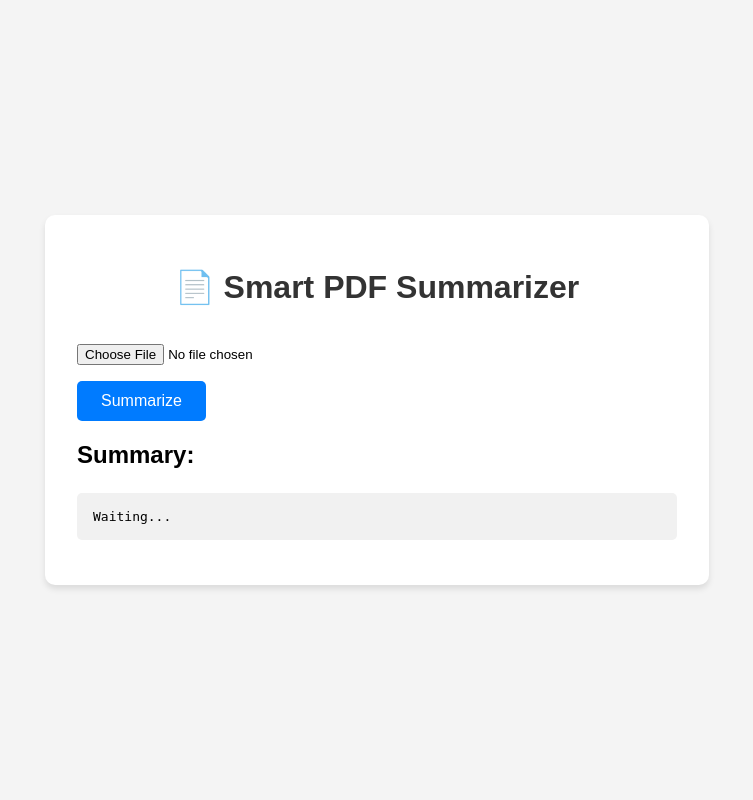
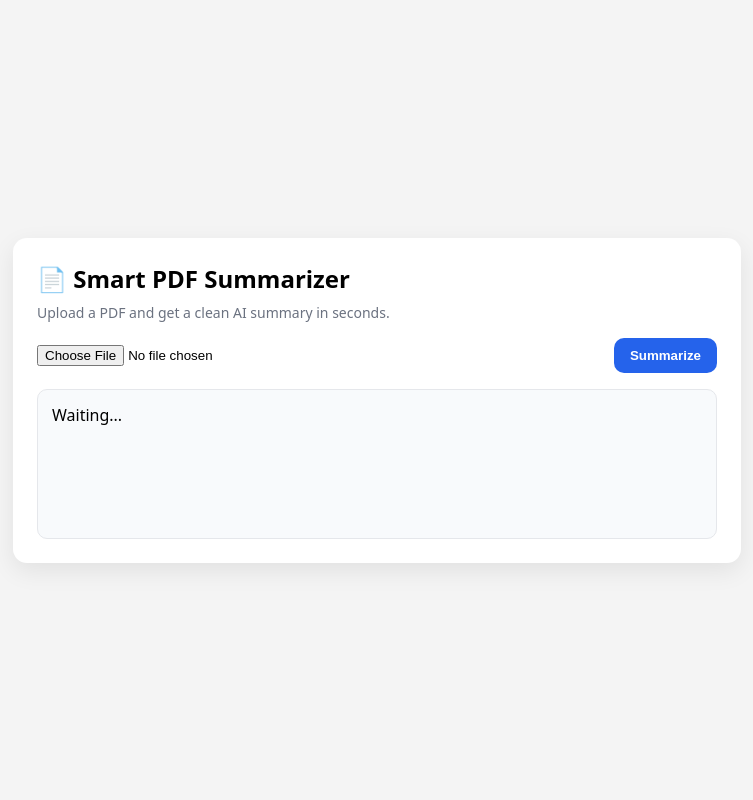
Before and after one commit to DipayanAwsm/pdf_summarizer_api, a FastAPI app: page / in a window 1280 px wide. Shown: the whole page, without its empty margins (263-1016 px from the left). Run offline with FastAPI, Linux system fonts and the light colour scheme.

Commit message:
updatting the index.html for the end point

```diff
--- a/app/main.py
+++ b/app/main.py
@@ -1,25 +1,30 @@
 import os
-import subprocess
 from fastapi import FastAPI, UploadFile, File, Request
 from fastapi.responses import HTMLResponse
-from fastapi.middleware.cors import CORSMiddleware
 from fastapi.templating import Jinja2Templates
+# If you host the frontend elsewhere and truly need CORS, uncomment below:
+# from fastapi.middleware.cors import CORSMiddleware
+
 from app.summarizer import extract_text_from_pdf, summarize_text
 
 app = FastAPI()
 
-app.add_middleware(
-    CORSMiddleware,
-    allow_origins=["*"],
-    allow_credentials=True,
-    allow_methods=["*"],
-    allow_headers=["*"],
-)
+# ❗ Only add CORS if your frontend runs on a different domain.
+# For same-origin (your case on Render), you don't need CORS at all.
+# app.add_middleware(
+#     CORSMiddleware,
+#     allow_origins=["https://pdf-summarizer-api-83l1.onrender.com"],
+#     allow_credentials=False,
+#     allow_methods=["*"],
+#     allow_headers=["*"],
+# )
 
 templates = Jinja2Templates(directory="templates")
 
-BASE_DIR = os.path.dirname(os.path.abspath(__file__))
-SUMMARY_DIR = os.path.join(BASE_DIR, "summaries")
+# Paths: summaries/ lives at project root (one level above /app)
+APP_DIR = os.path.dirname(os.path.abspath(__file__))
+PROJECT_ROOT = os.path.dirname(APP_DIR)
+SUMMARY_DIR = os.path.join(PROJECT_ROOT, "summaries")
 os.makedirs(SUMMARY_DIR, exist_ok=True)
 
 @app.get("/", response_class=HTMLResponse)
@@ -29,25 +34,26 @@ async def serve_home(request: Request):
 @app.post("/summarize-pdf/")
 async def summarize_pdf(file: UploadFile = File(...)):
     try:
-        original_filename = file.filename
-        temp_pdf_path = os.path.join(SUMMARY_DIR, original_filename)
-
-        with open(temp_pdf_path, "wb") as f:
+        original_filename = file.filename or "uploaded.pdf"
+        # Save PDF into summaries/
+        pdf_path = os.path.join(SUMMARY_DIR, original_filename)
+        with open(pdf_path, "wb") as f:
             f.write(await file.read())
 
-        text = extract_text_from_pdf(temp_pdf_path)
-        if not text:
+        text = extract_text_from_pdf(pdf_path)
+        if not text.strip():
             return {"summary": "No readable text found in PDF."}
 
         summary = summarize_text(text)
+
+        # Save summary .txt alongside PDF
         summary_path = os.path.join(SUMMARY_DIR, f"{original_filename}_summary.txt")
-
-        with open(summary_path, "w") as f:
+        with open(summary_path, "w", encoding="utf-8") as f:
             f.write(summary)
 
-        subprocess.run(["git", "add", temp_pdf_path, summary_path])
-        subprocess.run(["git", "commit", "-m", f"Add summary for {original_filename}"])
-        subprocess.run(["git", "push"])
+        # ⚠️ IMPORTANT: Do NOT try to git add/commit/push on Render.
+        # That will fail in a read-only ephemeral container.
+        # Keep any git-commit logic only for local runs.
 
         return {"summary": summary}
     except Exception as e:
--- a/app/summarizer.py
+++ b/app/summarizer.py
@@ -1,31 +1,47 @@
-from transformers import pipeline
+from typing import List
+from transformers import pipeline, AutoTokenizer
 from PyPDF2 import PdfReader
-import torch
 
-device = 0 if torch.cuda.is_available() else -1
-# Initialize summarizer model
-#summarizer = pipeline("summarization")
+# ✅ Use a lightweight model that fits Render free tier memory.
+MODEL_NAME = "knkarthick/MEETING_SUMMARY"
 
-# Force to CPU even if MPS is available (to avoid error)
-summarizer = pipeline("summarization", device=device,model="knkarthick/MEETING_SUMMARY")
+# Force CPU usage to avoid MPS/Long dtype issues on macOS and keep memory small on Render
+summarizer = pipeline("summarization", model=MODEL_NAME, device=-1)
+tokenizer = AutoTokenizer.from_pretrained(MODEL_NAME)
 
-
-def extract_text_from_pdf(pdf_path):
+def extract_text_from_pdf(pdf_path: str) -> str:
+    """Extracts text from a PDF using PyPDF2 (works for digital PDFs)."""
     try:
         reader = PdfReader(pdf_path)
-        text = ""
+        parts: List[str] = []
         for page in reader.pages:
-            text += page.extract_text() or ""
-        return text.strip()
+            parts.append(page.extract_text() or "")
+        return "\n".join(parts).strip()
     except Exception:
         return ""
 
-def summarize_text(text):
-    max_tokens = 1000
-    chunks = [text[i:i+max_tokens] for i in range(0, len(text), max_tokens)]
+def summarize_text(text: str) -> str:
+    """
+    Summarize with token-safe truncation.
+    Most encoder-decoder models have ~1024 token context; we truncate safely.
+    """
+    if not text:
+        return "No text to summarize."
 
-    final_summary = ""
-    for chunk in chunks:
-        summary = summarizer(chunk, max_length=130, min_length=30, do_sample=False)
-        final_summary += summary[0]['summary_text'] + "\n"
-    return final_summary.strip()
+    # Tokenize and truncate safely to the model's max length
+    inputs = tokenizer(
+        text,
+        return_tensors="pt",
+        truncation=True,
+        max_length=1024
+    )
+    # Decode back to string so pipeline handles batching/strings nicely
+    safe_text = tokenizer.decode(inputs["input_ids"][0], skip_special_tokens=True)
+
+    result = summarizer(
+        safe_text,
+        max_length=130,
+        min_length=30,
+        do_sample=False
+    )
+    return result[0]["summary_text"]
--- a/templates/index.html
+++ b/templates/index.html
@@ -1,94 +1,77 @@
 <!DOCTYPE html>
 <html lang="en">
 <head>
-    <meta charset="UTF-8">
-    <meta name="viewport" content="width=device-width, initial-scale=1.0">
+  <meta charset="UTF-8" />
+  <meta name="viewport" content="width=device-width, initial-scale=1.0"/>
   <title>Smart PDF Summarizer</title>
   <style>
     body {
-            font-family: Arial, sans-serif;
-            background: #f4f4f4;
-            margin: 0;
-            padding: 0;
-            display: flex;
-            flex-direction: column;
-            align-items: center;
-            justify-content: center;
-            min-height: 100vh;
+      font-family: system-ui, -apple-system, Segoe UI, Roboto, Arial, sans-serif;
+      background: #f4f4f4; margin: 0; padding: 0;
+      display: grid; place-items: center; min-height: 100vh;
     }
-        .container {
-            background: #fff;
-            padding: 2rem;
-            border-radius: 10px;
-            box-shadow: 0 4px 6px rgba(0, 0, 0, 0.1);
-            width: 90%;
-            max-width: 600px;
+    .card {
+      width: min(680px, 92vw);
+      background: #fff; border-radius: 14px; padding: 24px;
+      box-shadow: 0 8px 24px rgba(0,0,0,.08);
     }
-        h1 {
-            text-align: center;
-            color: #333;
+    h1 { margin: 0 0 8px; font-size: 24px; }
+    p { margin: 0 0 16px; color: #555; }
+    .row { display:flex; gap:12px; align-items:center; margin-top:8px;}
+    input[type="file"] { flex:1; }
+    button {
+      appearance: none; border: 0; border-radius: 10px;
+      padding: 10px 16px; background: #2563eb; color: #fff;
+      font-weight: 600; cursor: pointer;
     }
-        input[type="file"] {
-            margin-top: 1rem;
-            width: 100%;
+    button:hover { background:#1d4ed8; }
+    .summary {
+      margin-top:16px; padding:14px; background:#f8fafc;
+      border:1px solid #e5e7eb; border-radius:10px; white-space:pre-wrap;
+      min-height: 120px;
     }
-        button {
-            margin-top: 1rem;
-            padding: 0.7rem 1.5rem;
-            font-size: 1rem;
-            background-color: #007bff;
-            color: white;
-            border: none;
-            border-radius: 5px;
-            cursor: pointer;
-        }
-        button:hover {
-            background-color: #0056b3;
-        }
-        pre {
-            margin-top: 1.5rem;
-            background: #f1f1f1;
-            padding: 1rem;
-            border-radius: 5px;
-            overflow-x: auto;
-            white-space: pre-wrap;
-        }
+    .muted { color:#6b7280; font-size: 14px; }
   </style>
 </head>
 <body>
-    <div class="container">
+  <div class="card">
     <h1>📄 Smart PDF Summarizer</h1>
+    <p class="muted">Upload a PDF and get a clean AI summary in seconds.</p>
     <form id="uploadForm">
+      <div class="row">
         <input type="file" id="pdfFile" name="file" accept="application/pdf" required>
         <button type="submit">Summarize</button>
+      </div>
     </form>
-        <h2>Summary:</h2>
-        <pre id="summaryText">Waiting...</pre>
+    <div class="summary" id="summaryText">Waiting...</div>
   </div>
 
   <script>
-        const API_BASE_URL = "https://pdf-summarizer-api-83l1.onrender.com";
+    // ✅ Same-origin; no need to hardcode your Render domain.
+    // If you ever host the HTML elsewhere, replace fetch("/summarize-pdf/")
+    // with: fetch("https://pdf-summarizer-api-83l1.onrender.com/summarize-pdf/", ...)
+    const form = document.getElementById("uploadForm");
+    const summaryBox = document.getElementById("summaryText");
 
-        document.getElementById("uploadForm").addEventListener("submit", async (e) => {
+    form.addEventListener("submit", async (e) => {
       e.preventDefault();
+      const file = document.getElementById("pdfFile").files[0];
+      if (!file) { alert("Please select a PDF."); return; }
 
-            const fileInput = document.getElementById("pdfFile");
-            const file = fileInput.files[0];
       const formData = new FormData();
       formData.append("file", file);
 
-            document.getElementById("summaryText").innerText = "⏳ Summarizing...";
-
+      summaryBox.textContent = "⏳ Summarizing...";
       try {
-                const response = await fetch(`${API_BASE_URL}/summarize-pdf/`, {
+        const res = await fetch("/summarize-pdf/", {  // ✅ relative path, same-origin
           method: "POST",
-                    body: formData,
+          body: formData
         });
-
-                const data = await response.json();
-                document.getElementById("summaryText").innerText = data.summary || "❌ Failed to summarize.";
+        if (!res.ok) throw new Error(`HTTP ${res.status}`);
+        const data = await res.json();
+        summaryBox.textContent = data.summary || "No summary returned.";
       } catch (err) {
-                document.getElementById("summaryText").innerText = "❌ Error: " + err;
+        summaryBox.textContent = `❌ Failed to fetch: ${err.message}`;
       }
     });
   </script>
```
Lines whose indentation alone changed are shown as unchanged.
